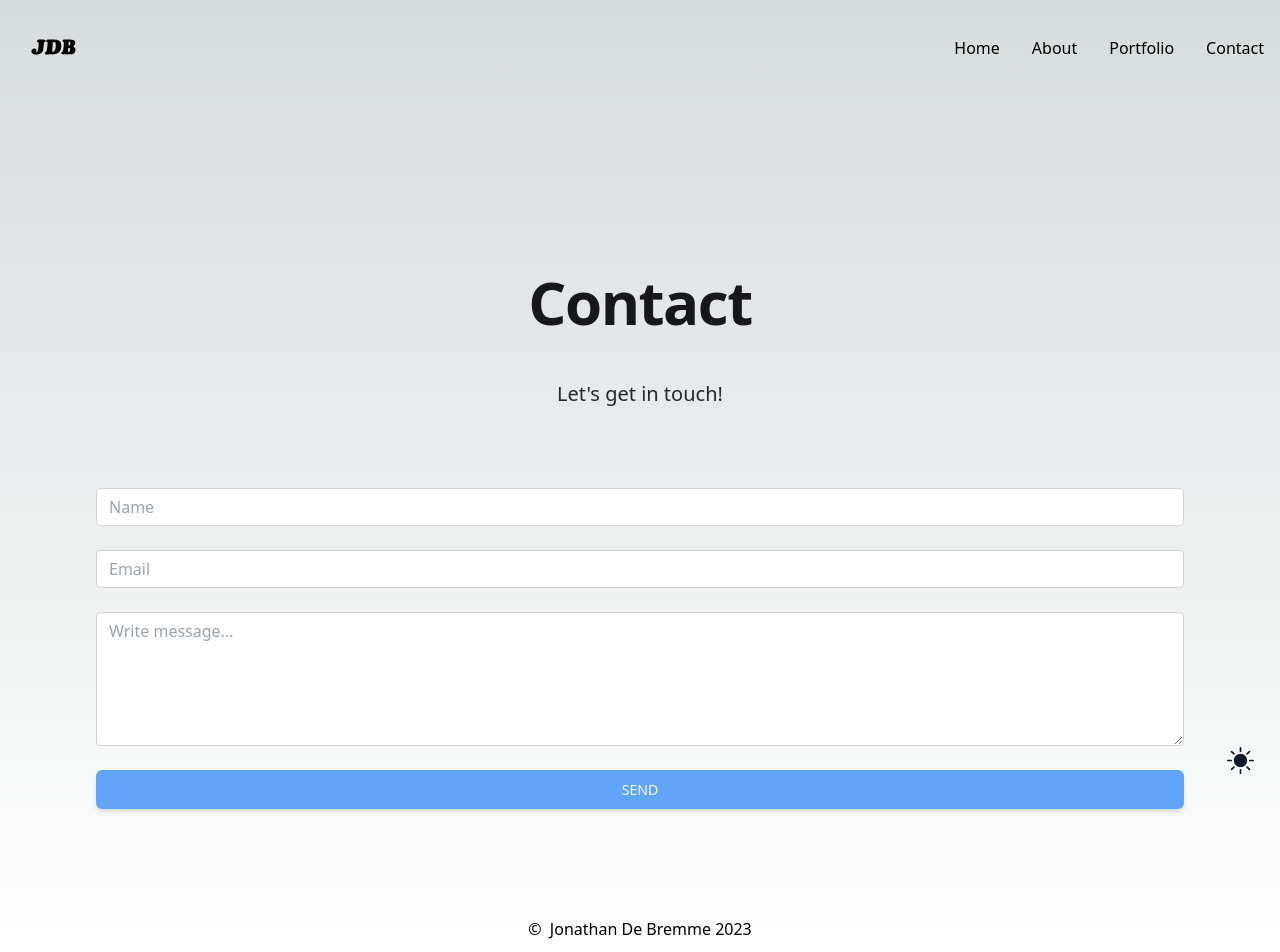
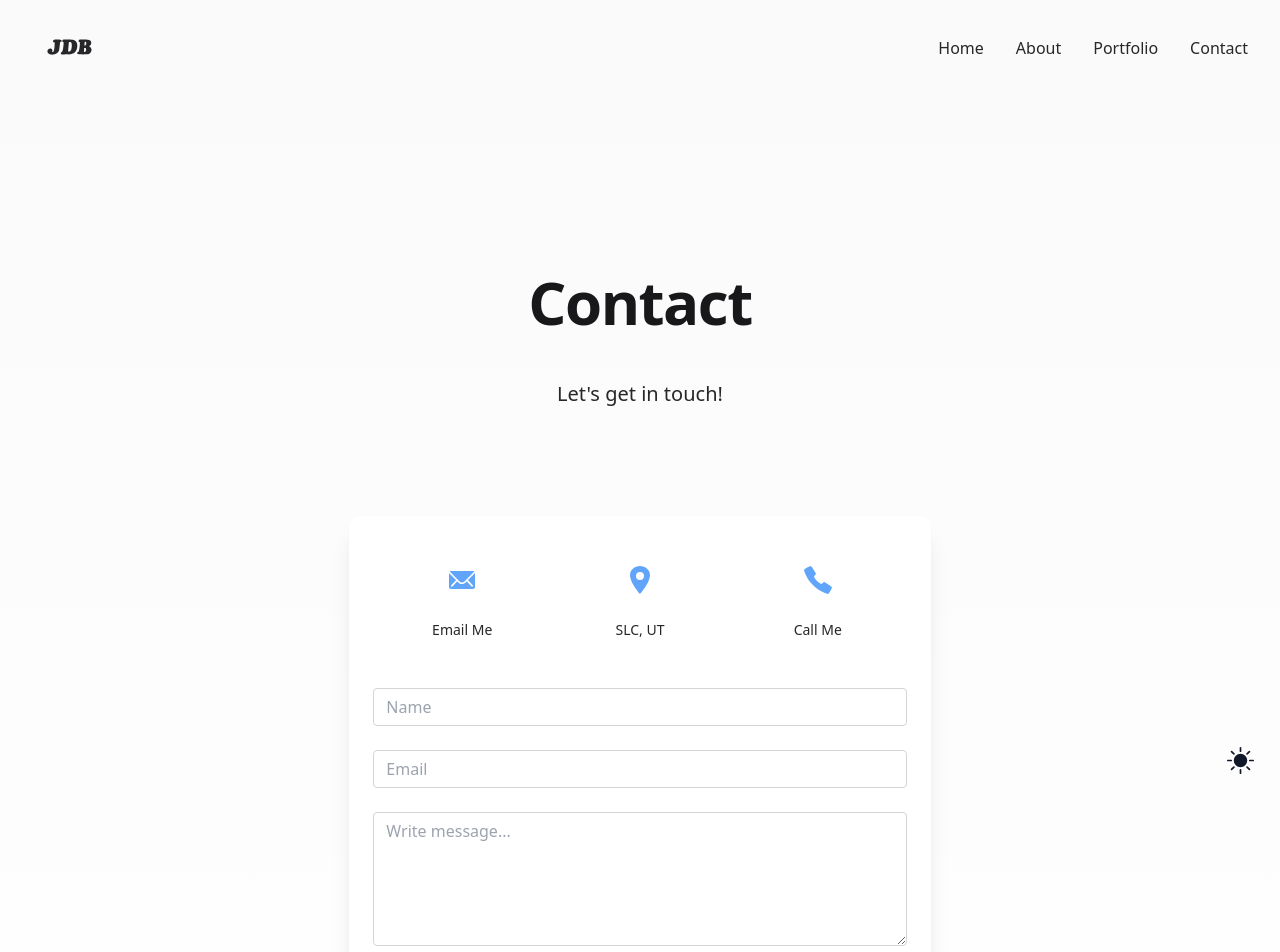
Before and after one commit to jonathandebremme/Portfolio, a Next.js app in the folder my-portfolio/: page /contact in a window 1280 px wide. Shown: the top 952 px of the page. Built offline with nearby package versions, Linux system fonts and the light colour scheme.

Commit message:
Adding more lay-out to site

```diff
--- a/my-portfolio/app/components/ContactForm.jsx
+++ b/my-portfolio/app/components/ContactForm.jsx
@@ -57,7 +57,7 @@ export default function ContactForm() {
   };
 
   return (
-    <div>
+    <div className="max-w-[700px] mx-auto">
       <form onSubmit={sendEmail}>
         <div className="form-group mb-6">
           <input
@@ -69,7 +69,7 @@ export default function ContactForm() {
         font-normal
         text-zinc-700
         dark:text-zinc-200
-        bg-white dark:bg-cyan-900 bg-clip-padding
+        bg-white dark:bg-slate-800 bg-clip-padding
         border border-solid border-zinc-300 dark:border-zinc-500
         rounded
         transition
@@ -96,7 +96,7 @@ export default function ContactForm() {
           font-normal
           text-zinc-700
           dark:text-zinc-200
-          bg-white dark:bg-gray-800 bg-clip-padding
+          bg-white dark:bg-slate-800 bg-clip-padding
           border border-solid border-zinc-300 dark:border-zinc-500
           rounded
           transition
--- a/my-portfolio/app/components/Footer.jsx
+++ b/my-portfolio/app/components/Footer.jsx
@@ -1,8 +1,11 @@
-export default function Footer(){
-    return(
-        <footer className='container-fluid text-center py-3'>
-            <div>
-        &copy; &nbsp;Jonathan De Bremme {new Date().getFullYear()}</div>
-      </footer>
-    );
+export default function Footer() {
+  return (
+    <footer className="py-4 bg-zinc-50 dark:bg-slate-900 pt-20">
+      <div className="w-full relative z-0 mx-auto p-4 flex items-center justify-center">
+        <span className="text-md text-zinc-400 sm:text-center">
+          &copy; &nbsp;Jonathan De Bremme {new Date().getFullYear()}
+        </span>
+      </div>
+    </footer>
+  );
 }
--- a/my-portfolio/app/components/Navbar.jsx
+++ b/my-portfolio/app/components/Navbar.jsx
@@ -5,7 +5,7 @@ import Logo from "./Logo";
 export default function Navbar() {
   return (
     <nav>
-      <div className="flex justify-between items-center h-24 mx-auto overflow-hidden">
+      <div className="flex justify-between items-center h-24 mx-auto px-4 text-zinc-800 bg-zinc-50 dark:text-zinc-50 dark:bg-slate-900 overflow-hidden">
         <div className="z-40 flex flex-row items-center justify-center p-4">
           <Link href="/">
             <Logo width="75" height="75" />
--- a/my-portfolio/app/contact/page.js
+++ b/my-portfolio/app/contact/page.js
@@ -1,3 +1,6 @@
+import { IoIosMail } from "react-icons/io";
+import { IoLocationSharp, IoCallSharp } from "react-icons/io5";
+
 import ContactForm from "../components/ContactForm";
 import Heading from "../components/Heading";
 
@@ -5,7 +8,33 @@ export default function Contact() {
   return (
     <main className="min-h-screen p-24">
       <Heading title="Contact" paragraph="Let's get in touch!" />
-      <ContactForm />
+      <div className="container mt-52 md:mt-32 px-6 mx-auto lg:w-2/3">
+        <div className="container text-slate-800 px-4 md:px-12 relative top:0 md:top-20">
+          <div className="block rounded-xl mt-[-100px] bg-white dark:bg-slate-800 shadow-xl py-10 md:py-12 px-4 md:px-6">
+            <div className="grid grid-cols-3 mb-12 max-w-[700px] mx-auto">
+              <div className="mb-12 lg:mb-0 text-center mx-auto">
+                <IoIosMail className="w-6 h-6 md:w-8 md:h-8 text-blue-400 mb-6 mx-auto hover:text-green-300" />
+                <h6 className="font-medium text-sm md:text-md text-zinc-800 dark:text-zinc-50">
+                  <a href="mailto:jonathandebremme@hotmail.be">Email Me</a>
+                </h6>
+              </div>
+              <div className="mb-12 lg:mb-0 text-center mx-auto">
+                <IoLocationSharp className="w-6 h-6 md:w-8 md:h-8 text-blue-400 mb-6 mx-auto hover:text-green-300" />
+                <h6 className="font-medium text-sm md:text-md text-zinc-800 dark:text-zinc-50">
+                  SLC, UT
+                </h6>
+              </div>
+              <div className="mb-6 md:mb-0 text-center mx-auto">
+                <IoCallSharp className="w-6 h-6 md:w-8 md:h-8 text-blue-400 mb-6 mx-auto hover:text-green-300" />
+                <h6 className="font-medium text-sm md:text-md text-zinc-800 dark:text-zinc-50">
+                  <a href="tel:+32472549234">Call Me</a>
+                </h6>
+              </div>
+            </div>
+            <ContactForm />
+          </div>
+        </div>
+      </div>
     </main>
   );
 }
--- a/my-portfolio/app/globals.css
+++ b/my-portfolio/app/globals.css
@@ -32,7 +32,6 @@ body {
 }
 
 *::-webkit-scrollbar-track {
-  box-shadow: inset 0 0 6px rgba(0, 0, 0, 0.3);
 }
 
 *::-webkit-scrollbar-thumb {
--- a/my-portfolio/app/layout.js
+++ b/my-portfolio/app/layout.js
@@ -16,7 +16,7 @@ export const metadata = {
 export default function RootLayout({ children }) {
   return (
     <html lang="en">
-      <body>
+      <body className=" text-zinc-800 bg-zinc-50 dark:text-zinc-50 dark:bg-slate-900">
         <Suspense fallback={<Loading />}>
           <Navbar />
           <Providers>
```
